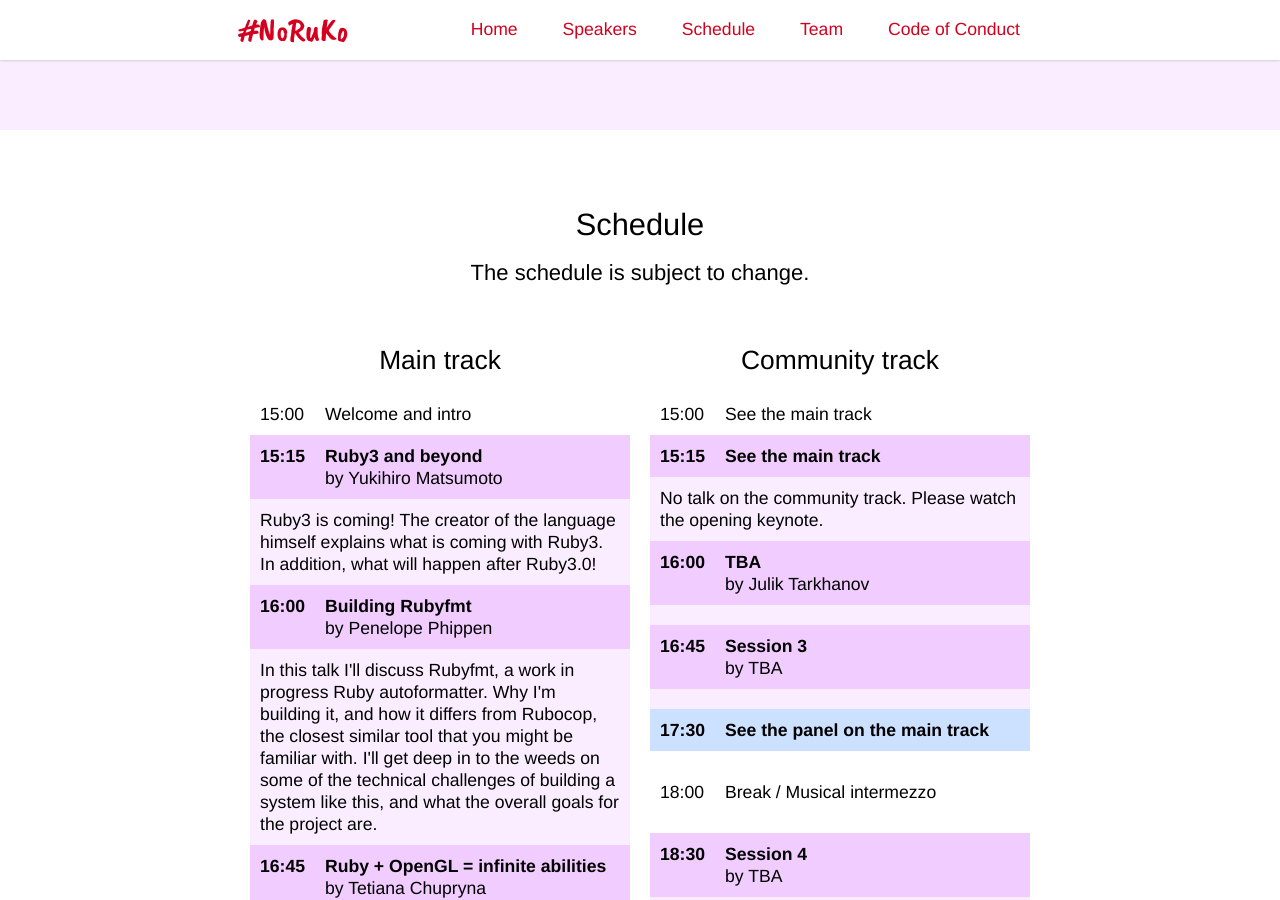
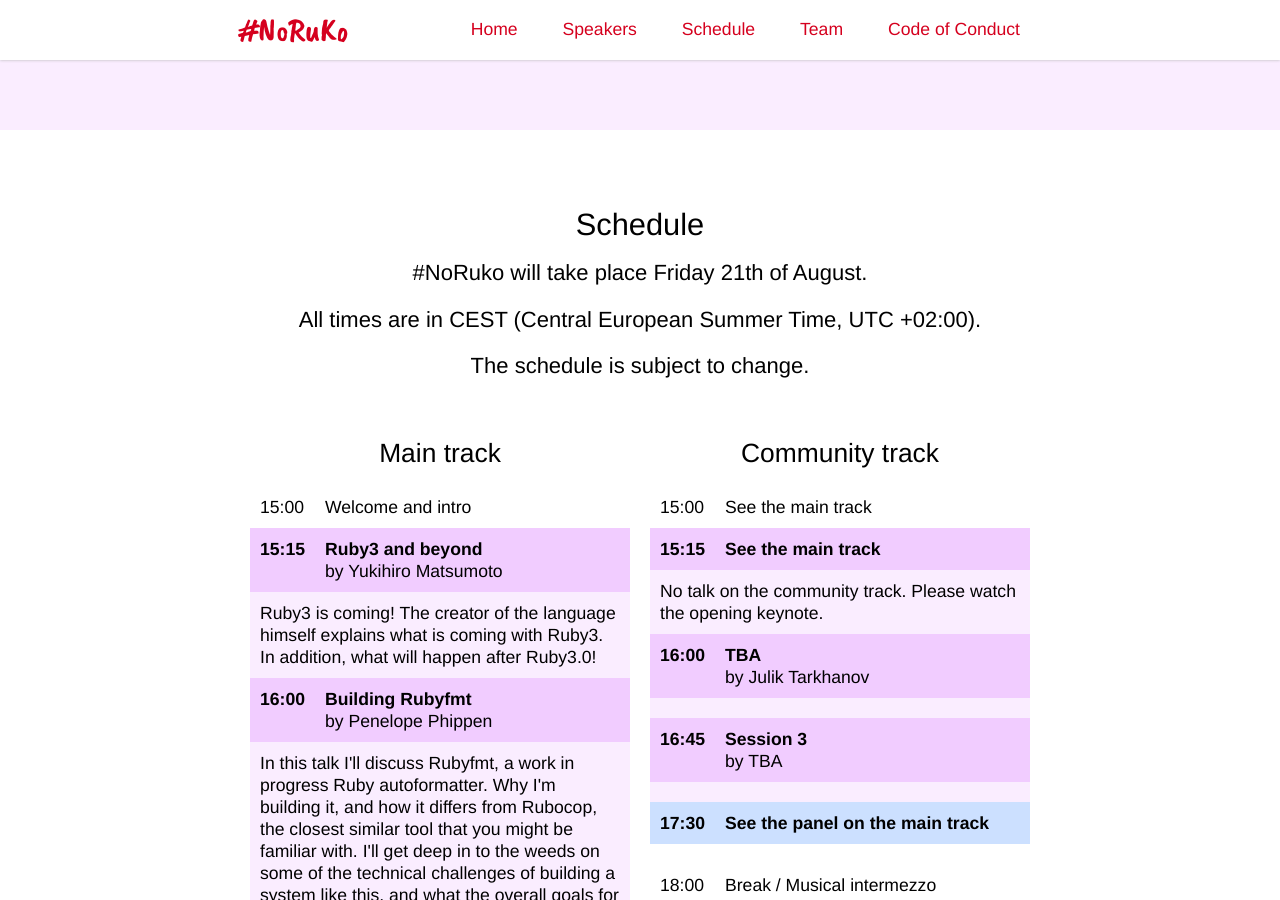
Before and after one commit to rubynl/noruko.org, a Jekyll site: the page built from index.html, in a window 1280 px wide and 900 px high, scrolled down 1525 px. Built offline with Jekyll 4.4.1, drawn with Linux system fonts in a browser that asks for light colours.

Commit message:
Make the date, time and timezone more clear
Add tooltips for times and mention at the top of the schedule in which
time zone the event takes place.

```diff
--- a/_includes/break.html
+++ b/_includes/break.html
@@ -1,4 +1,4 @@
 <tr class="break">
-  <td>{{include.time}}</td>
+  <td><span title="{{include.time}} CEST time, UTC +02:00">{{include.time}}</span></td>
   <td>{{include.entry.title}}</td>
 </tr>
--- a/_includes/other.html
+++ b/_includes/other.html
@@ -1,4 +1,4 @@
 <tr>
-  <td>{{include.time}}</td>
+  <td><span title="{{include.time}} CEST time, UTC +02:00">{{include.time}}</span></td>
   <td>{{include.entry.title}}</td>
 </tr>
--- a/_includes/panel.html
+++ b/_includes/panel.html
@@ -1,5 +1,5 @@
 <tr class="panel">
-  <td>{{include.time}}</td>
+  <td><span title="{{include.time}} CEST time, UTC +02:00">{{include.time}}</span></td>
   <td>{{include.entry.title}}</td>
 </tr>
 {% if include.entry.description != "" %}
--- a/_includes/talk.html
+++ b/_includes/talk.html
@@ -1,5 +1,5 @@
 <tr class="talk">
-  <td>{{include.time}}</td>
+  <td><span title="{{include.time}} CEST time, UTC +02:00">{{include.time}}</span></td>
   <td>
     {{include.entry.title}}
     {% if include.entry.speaker != "" %}
--- a/index.html
+++ b/index.html
@@ -151,6 +151,8 @@
   <div class="container">
     <h2>Schedule</h2>
 
+    <p>#NoRuko will take place Friday 21th of August.</p>
+    <p>All times are in CEST (Central European Summer Time, UTC +02:00).</p>
     <p>The schedule is subject to change.</p>
 
     <div class="tracks">
```
